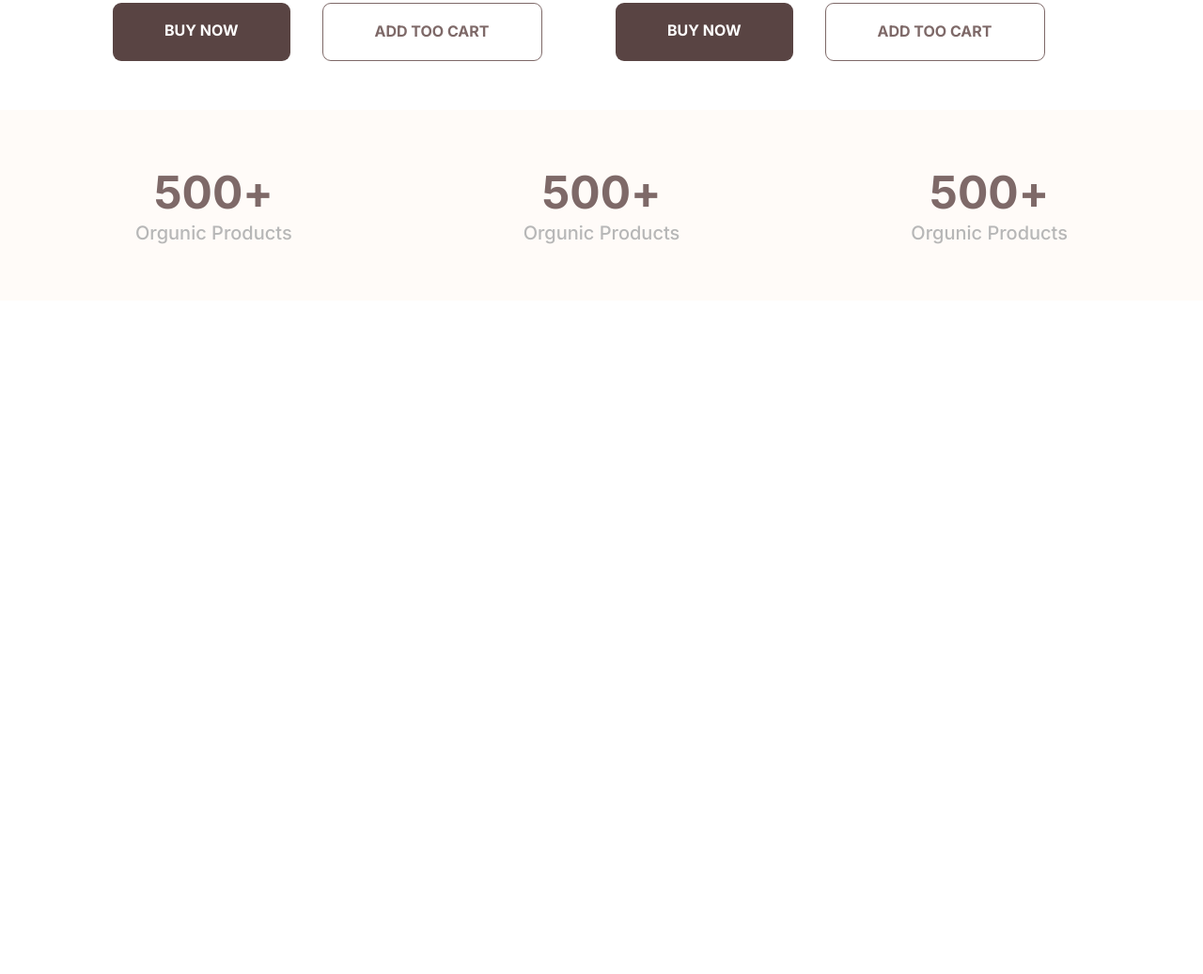
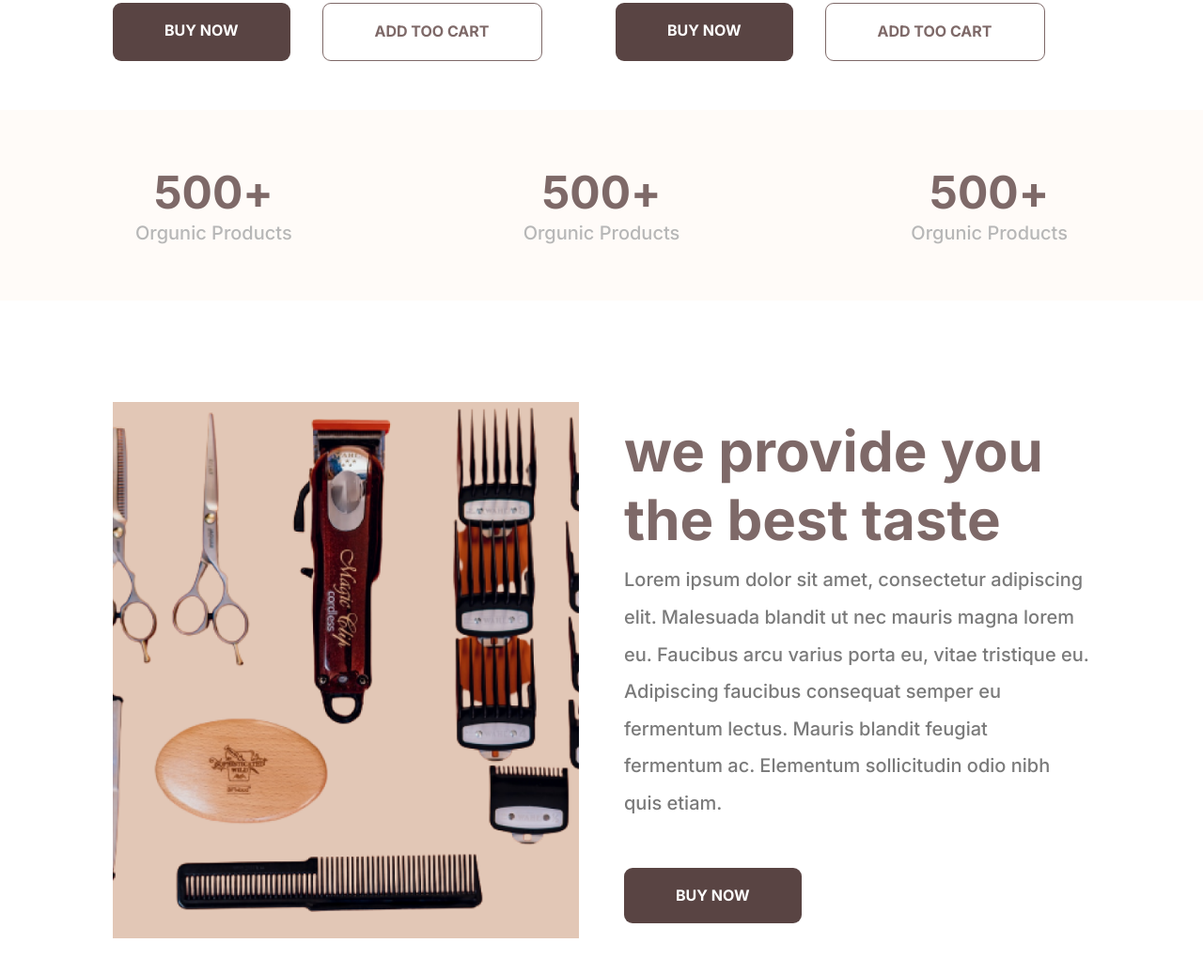
Before and after one commit to Sittisukintaruk/Product-landing-page-beauty-salon, a plain HTML site: page index.html in a window 1280 px wide. Shown: the part 4246-5283 px from the top of the page at 94% size. Before the commit the page ends 4566 px from the top, so only its background shows below. Drawn offline with Linux system fonts and the light colour scheme.

Commit message:
full product

```diff
--- a/index.html
+++ b/index.html
@@ -283,6 +283,22 @@
             </div>
           </div>
         </div>
+        <div class="product__card">
+          <div class="product__img">
+            <img src="./img/unsplash_WbEibGKHBMY.png" alt="" />
+          </div>
+          <div class="product__cardinfo">
+            <h3 class="h3-bigscal">we provide you the best taste</h3>
+            <p class="pt-8px">
+              Lorem ipsum dolor sit amet, consectetur adipiscing elit. Malesuada
+              blandit ut nec mauris magna lorem eu. Faucibus arcu varius porta
+              eu, vitae tristique eu. Adipiscing faucibus consequat semper eu
+              fermentum lectus. Mauris blandit feugiat fermentum ac. Elementum
+              sollicitudin odio nibh quis etiam.
+            </p>
+            <div class="button primary mt-48px w-maxc">BUY NOW</div>
+          </div>
+        </div>
       </section>
       <section></section>
     </main>
--- a/style.css
+++ b/style.css
@@ -109,10 +109,6 @@ body {
   color: var(--Secondary-Color-brow-trin);
 }
 
-.mt-48px {
-  margin-top: 48px;
-}
-
 h2 {
   font-weight: 700;
   font-size: 76px;
@@ -129,6 +125,25 @@ h3 {
   /* brow-trin */
 
   color: var(--Secondary-Color-brow-trin);
+}
+
+.pt-8px {
+  padding-top: 8px;
+}
+
+.mt-24px {
+  margin-top: 24px;
+}
+
+.mt-48px {
+  margin-top: 48px;
+}
+.w-maxc {
+  width: max-content;
+}
+
+.h3-bigscal {
+  font-size: 60px;
 }
 
 /* Navigator */
@@ -304,6 +319,7 @@ h1 {
 
 section.products {
   padding-top: 70px;
+  padding-bottom: 70px;
   display: flex;
   flex-direction: column;
 }
@@ -348,11 +364,8 @@ section.products {
 }
 
 .product__info p {
-  font-size: 20px;
-  line-height: 198.5%;
   /* or 48px */
   margin-top: 1.5rem;
-  color: var(--Secondary-Color-gray-text);
 }
 
 .product__scroll {
@@ -385,6 +398,13 @@ section.products {
   line-height: 130%;
 
   color: var(--Secondary-Color-gray-text-trin);
+}
+
+.products p {
+  font-weight: 400;
+  font-size: 20px;
+  line-height: 198.5%;
+  color: var(--Secondary-Color-gray-text);
 }
 
 .product_box .button__group {
@@ -436,3 +456,33 @@ section.products {
 .rare__item {
   text-align: center;
 }
+
+.product__card {
+  /* height: 524px; */
+  min-height: 524px;
+  display: grid;
+  grid-template-columns: repeat(12, 1fr);
+  margin-inline: 120px;
+  margin-top: 108px;
+  gap: 3rem;
+  overflow: hidden;
+}
+
+.product__card .product__img {
+  grid-column-start: 1;
+  grid-column-end: 7;
+  overflow: hidden;
+}
+
+.product__card .product__cardinfo {
+  grid-column-start: 7;
+  grid-column-end: 13;
+  padding-top: 1rem;
+  padding-bottom: 1rem;
+}
+
+.product__img img {
+  width: 100%;
+  height: 100%;
+  object-fit: cover;
+}
```
